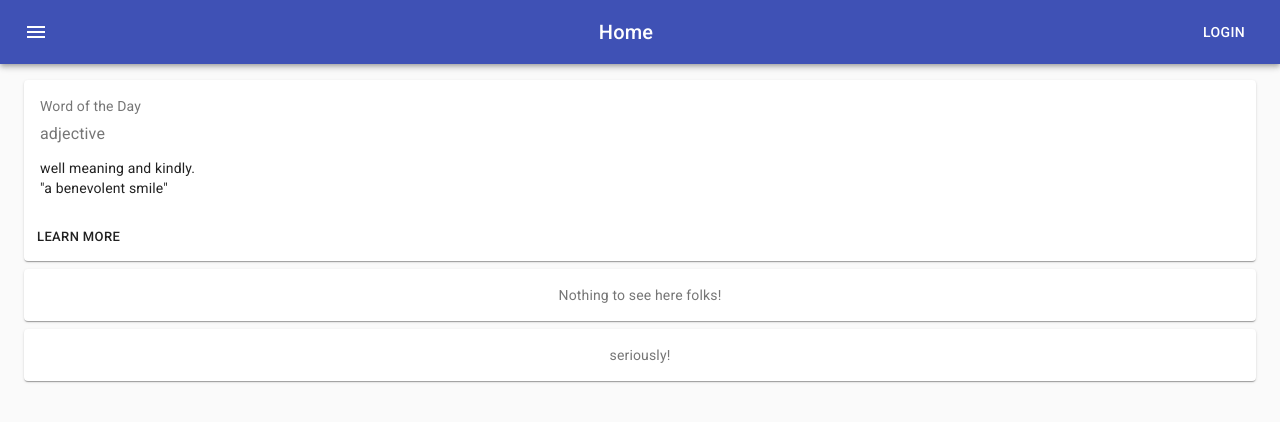
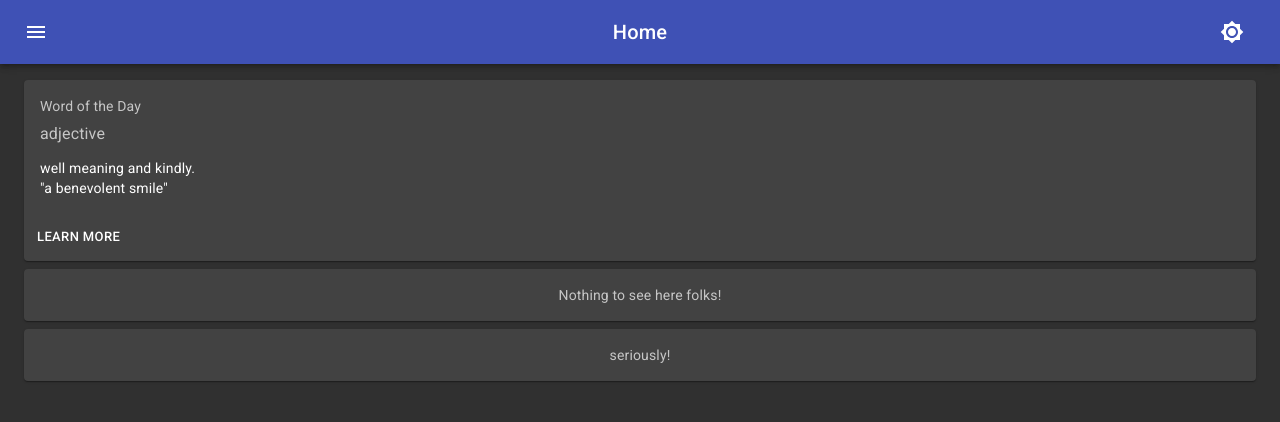
Before and after one commit to blchinezu/react-typescript-learning, a React (Create React App) app: page / in a window 1280 px wide. Shown: the top 422 px of the page. Built offline with nearby package versions, Linux system fonts and the light colour scheme.

Commit message:
Added dark theme toggle

```diff
--- a/src/App.tsx
+++ b/src/App.tsx
@@ -12,18 +12,35 @@
   Info as InfoIcon,
   Settings as SettingsIcon,
 } from '@material-ui/icons';
-import {Container} from "@material-ui/core";
+
+import {
+  Container,
+  // makeStyles,
+} from "@material-ui/core";
+
+import {
+  ThemeProvider,
+  createMuiTheme,
+} from '@material-ui/core/styles';
 
 interface AppState {
   currentPage: number,
+  theme: string,
 }
 
-export default class App extends React.Component<any, AppState> {
-  state = {
-    currentPage: 0,
-  }
+const lightTheme = createMuiTheme({
+  palette: {
+    type: 'light',
+  },
+});
 
-  pages = [{
+const darkTheme = createMuiTheme({
+  palette: {
+    type: 'dark',
+  },
+});
+
+const pages = [{
   name: 'Home',
   icon: <HomeIcon/>,
 }, {
@@ -37,15 +54,31 @@
   icon: <BlockIcon/>,
 }];
 
+
+export default class App extends React.Component<any, AppState> {
+  state = {
+    currentPage: 0,
+    theme: 'dark',
+  };
+
   setCurrentPage = (pageIndex: number): void => {
     this.setState({
       currentPage: pageIndex,
     })
   };
 
+  toggleTheme = (): void => {
+    this.setState({
+      theme: this.state.theme === 'light' ? 'dark' : 'light',
+    })
+  };
+
   render(): React.ReactElement<any, string | React.JSXElementConstructor<any>> | string | number | {} | React.ReactNodeArray | React.ReactPortal | boolean | null | undefined {
-    let currentPage: any = '';
+    // Theme
+    let theme = this.state.theme === 'light' ? lightTheme : darkTheme;
 
+    // Current page
+    let currentPage: any;
     switch (this.state.currentPage) {
       case 0:
         currentPage = <HomePage/>;
@@ -58,22 +91,28 @@
         break;
     }
 
-    let containerStyle = {
+    // Container style
+    const containerStyle = {
       marginTop: '2vh',
       marginBottom: '2vh',
     };
 
+    // JSX
     return (
-      <div className="App">
+      <ThemeProvider theme={theme}>
+        <div>
           <CssBaseline/>
-        <AppBar pages={this.pages}
+          <AppBar pages={pages}
                   currentPage={this.state.currentPage}
                   changeCurrentPage={this.setCurrentPage}
+                  toggleTheme={this.toggleTheme}
+                  currentTheme={this.state.theme}
           />
           <Container fixed style={containerStyle}>
             {currentPage}
           </Container>
         </div>
+      </ThemeProvider>
     );
   }
 }
--- a/src/Components/AppBar.tsx
+++ b/src/Components/AppBar.tsx
@@ -1,10 +1,10 @@
 import React from 'react';
 import {
   AppBar as MuiAppBar,
-  Button,
   IconButton,
   List,
-  ListItem, ListItemIcon,
+  ListItem,
+  ListItemIcon,
   ListItemText,
   Toolbar,
   Typography
@@ -12,6 +12,8 @@
 import MuiDrawer from '@material-ui/core/Drawer';
 import {
   Menu as MenuIcon,
+  BrightnessHigh as LightThemeIcon,
+  Brightness3 as DarkThemeIcon,
 } from '@material-ui/icons';
 import './AppBar.css'
 
@@ -19,6 +21,8 @@
   currentPage: number,
   pages: { name: string, icon: any }[],
   changeCurrentPage: (pageIndex: number) => void,
+  toggleTheme: () => void,
+  currentTheme: string,
 }
 
 interface AppBarState {
@@ -47,17 +51,20 @@
   }
 
   render(): React.ReactElement<any, string | React.JSXElementConstructor<any>> | string | number | {} | React.ReactNodeArray | React.ReactPortal | boolean | null | undefined {
+    let themeIcon = this.props.currentTheme === 'light' ? <DarkThemeIcon/> : <LightThemeIcon/>;
+
     return (
       <MuiAppBar position="static">
         <Toolbar className="ShittyAppBarToolbar">
-          <IconButton edge="start" color="inherit" aria-label="menu"
-                      onClick={event => this.toggleDrawer()}>
+          <IconButton edge="start" color="inherit" aria-label="menu" onClick={event => this.toggleDrawer()}>
             <MenuIcon/>
           </IconButton>
           <Typography variant="h6">
             {this.props.pages[this.props.currentPage].name}
           </Typography>
-          <Button color="inherit">Login</Button>
+          <IconButton edge="start" color="inherit" aria-label="menu" onClick={event => this.props.toggleTheme()}>
+            {themeIcon}
+          </IconButton>
         </Toolbar>
         <div
           role="presentation"
--- a/src/Components/Pages/Home.tsx
+++ b/src/Components/Pages/Home.tsx
@@ -50,7 +50,7 @@
               <Typography variant="body2" component="p">
                 well meaning and kindly.
                 <br/>
-                {'"a benevolent smile"'}
+                "a benevolent smile"
               </Typography>
             </CardContent>
             <CardActions>
```
Also changed, not shown: 1 other file (tests, documents, lock files or other folders). Lines whose indentation alone changed are shown as unchanged.
